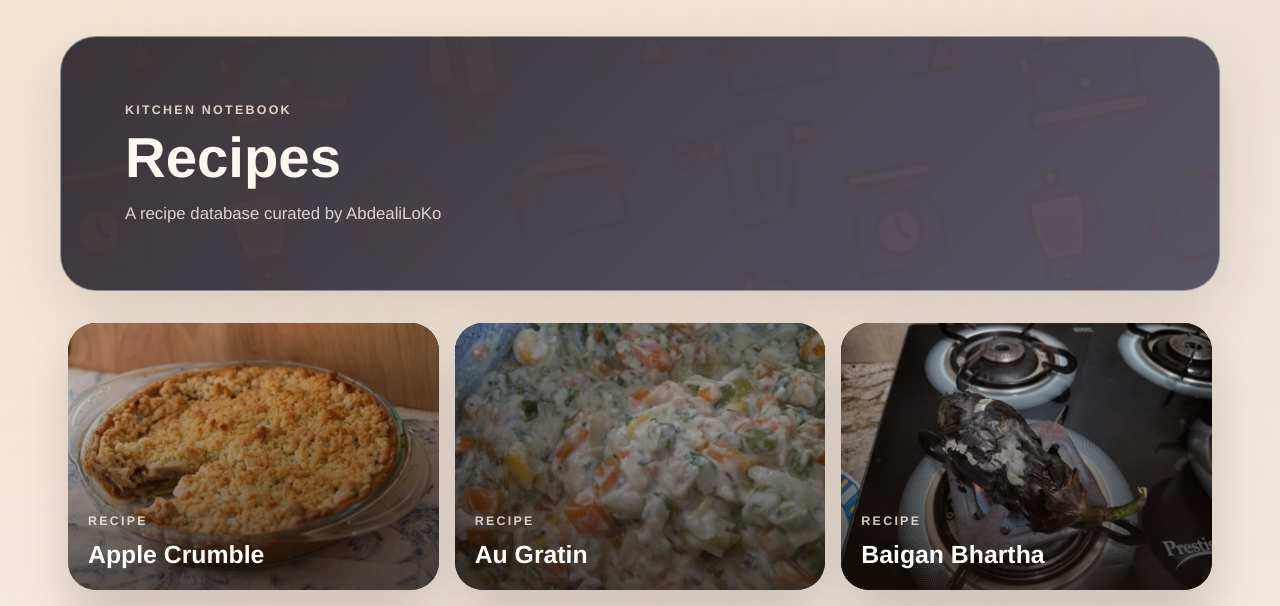
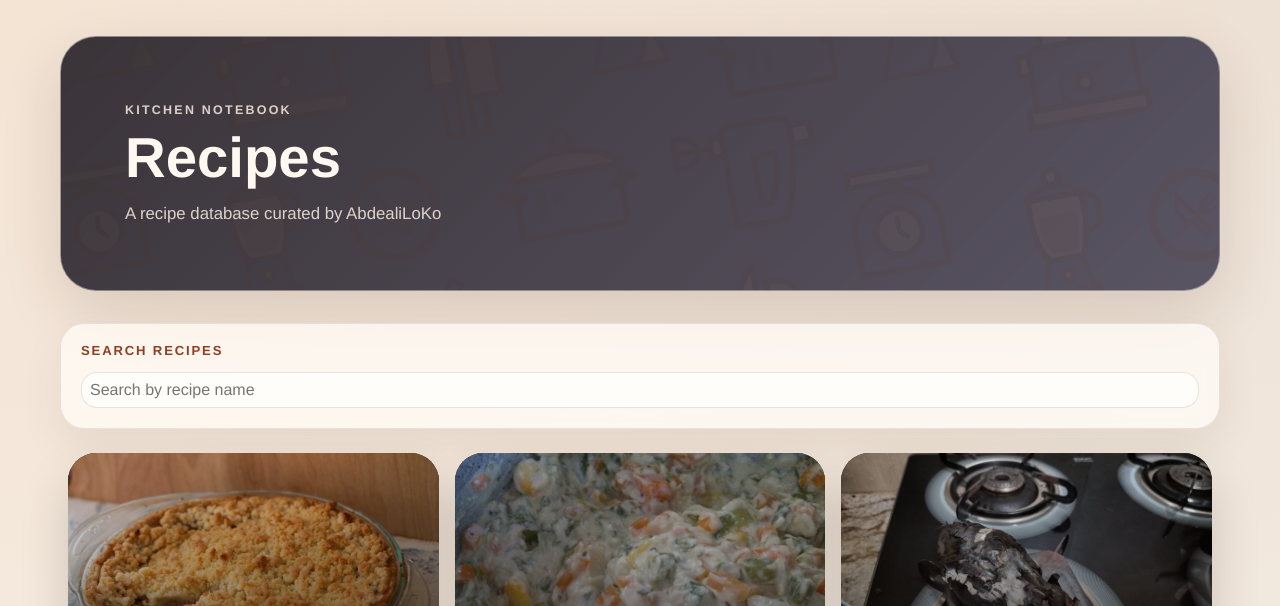
Before and after one commit to AbdealiLoKo/recipes, a Jekyll site: the page built from index.html, in a window 1280 px wide. Shown: the top 606 px of the page. Built offline with Jekyll 4.4.1, drawn with Linux system fonts in a browser that asks for light colours; nearby versions of some CDN libraries; some web fonts are replaced; grey boxes are pictures that could not be loaded.

Commit message:
Add a search box to filter recipes

```diff
--- a/css/main.scss
+++ b/css/main.scss
@@ -98,6 +98,54 @@ img {
 .recipes {
   padding-left: 0;
   padding-right: 0;
+}
+
+.recipe-search {
+  margin: 0 0 1.5rem;
+  padding: 1.1rem 1.25rem 1.25rem;
+  border: 1px solid rgba(101, 69, 42, 0.12);
+  border-radius: 24px;
+  background: rgba(255, 252, 247, 0.78);
+  box-shadow: 0 18px 42px rgba(62, 38, 19, 0.08);
+  backdrop-filter: blur(10px);
+}
+
+.recipe-search__label {
+  display: block;
+  margin-bottom: 0.65rem;
+  color: var(--accent-deep);
+  font-size: 0.82rem;
+  font-weight: 700;
+  letter-spacing: 0.14em;
+  text-transform: uppercase;
+}
+
+.recipe-search__input {
+  width: 100%;
+  padding: 1rem 1.15rem;
+  border: 1px solid rgba(101, 69, 42, 0.14);
+  border-radius: 16px;
+  background: var(--surface-strong);
+  box-shadow: inset 0 1px 0 rgba(255, 255, 255, 0.7);
+  color: var(--text);
+}
+
+.recipe-search__input:focus {
+  outline: 2px solid rgba(200, 103, 61, 0.18);
+  border-color: rgba(200, 103, 61, 0.42);
+}
+
+.recipe-search__empty {
+  margin: 1.5rem 0 0;
+  padding: 1rem 1.1rem;
+  border-radius: 16px;
+  background: rgba(200, 103, 61, 0.08);
+  color: var(--accent-deep);
+  text-align: center;
+}
+
+.recipe-card-wrap[hidden] {
+  display: none !important;
 }
 
 .recipe-card {
--- a/index.html
+++ b/index.html
@@ -11,12 +11,23 @@ layout: default
     </div>
   </section>
 
+  <section class="recipe-search" aria-label="Search recipes">
+    <label class="recipe-search__label" for="recipe-search-input">Search recipes</label>
+    <input
+      id="recipe-search-input"
+      class="recipe-search__input"
+      type="search"
+      placeholder="Search by recipe name"
+      autocomplete="off"
+    >
+  </section>
+
   <div class="recipes xs-px1 xs-mt2">
-    <div class="clearfix">
+    <div id="recipe-grid" class="clearfix">
       {% assign sorted = site.recipes | sort:"date" %}
       {% for post in sorted %}
 
-        <div class="sm-col sm-col-6 md-col-6 lg-col-4 xs-px1 xs-mb2">
+        <div class="recipe-card-wrap sm-col sm-col-6 md-col-6 lg-col-4 xs-px1 xs-mb2" data-title="{{ post.title | downcase }}">
             <a class="recipe-card block relative" href="{{ post.url | prepend: site.baseurl }}">
               <div class="recipe-card__image image ratio bg-cover" style="background-image: url({{ post.url | replace:'.html','.jpg' | prepend: site.baseurl }});"></div>
               <div class="recipe-card__body absolute">
@@ -28,4 +39,41 @@ layout: default
       {% endfor %}
     </div>
   </div>
+
+  <p id="recipe-search-empty" class="recipe-search__empty" hidden>No recipes found.</p>
 </div>
+
+<script type="text/javascript">
+  (function() {
+    var input = document.getElementById("recipe-search-input");
+    var cards = Array.prototype.slice.call(document.querySelectorAll(".recipe-card-wrap"));
+    var emptyState = document.getElementById("recipe-search-empty");
+
+    if (!input || !cards.length || !emptyState) {
+      return;
+    }
+
+    function normalize(value) {
+      return value.toLowerCase().replace(/\s+/g, " ").trim();
+    }
+
+    function filterRecipes() {
+      var query = normalize(input.value);
+      var matches = 0;
+
+      cards.forEach(function(card) {
+        var title = card.getAttribute("data-title") || "";
+        var isMatch = !query || title.indexOf(query) !== -1;
+
+        card.hidden = !isMatch;
+        if (isMatch) {
+          matches += 1;
+        }
+      });
+
+      emptyState.hidden = matches !== 0;
+    }
+
+    input.addEventListener("input", filterRecipes);
+  })();
+</script>
```
